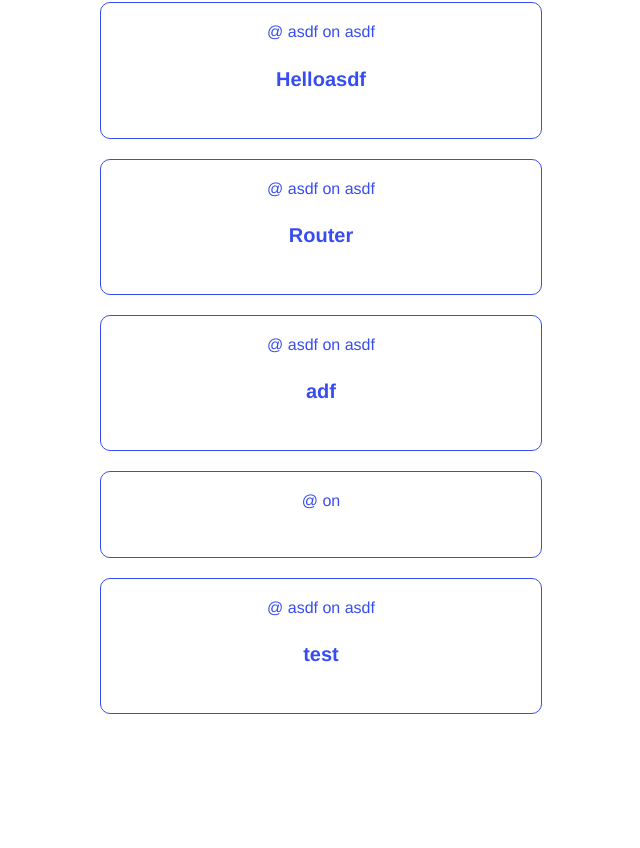
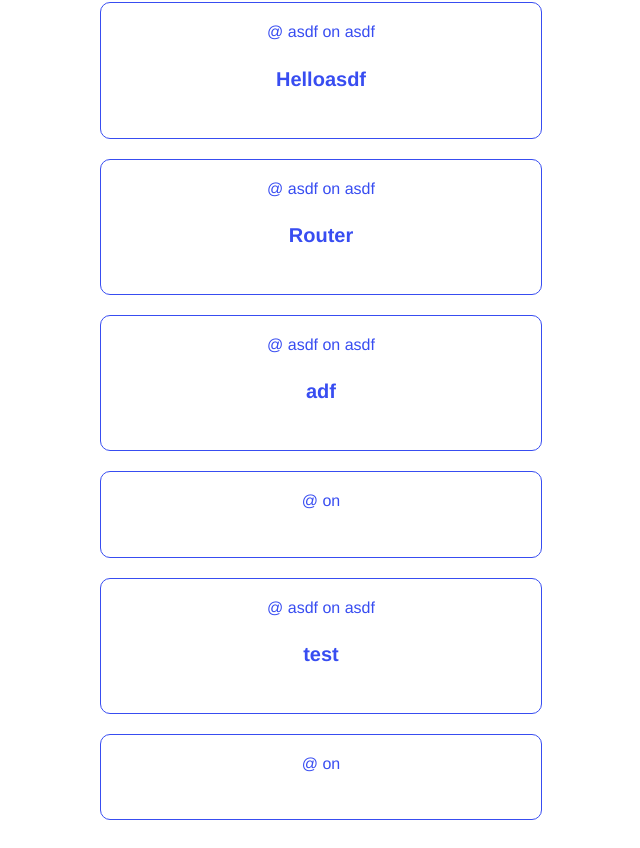
Before and after one commit to phucbm/vuex-fundamentals, a Vue app: page / in a window 1280 px wide. Shown: the part 1413-2261 px from the top of the page, without its empty margins (319-959 px from the left). Before the commit the page ends 2155 px from the top, so only its background shows below. Built offline with nearby package versions, Linux system fonts and the light colour scheme; data requests are answered from the project's data file.

Commit message:
:wrench: vuex mapState

```diff
--- a/db.json
+++ b/db.json
@@ -139,6 +139,16 @@
       "date": "asdf",
       "time": "asdf",
       "organizer": "Phuc Bui"
+    },
+    {
+      "id": "ad7a06ef-44a4-4306-9b82-9a5e36d580d9",
+      "category": "",
+      "title": "",
+      "description": "",
+      "location": "",
+      "date": "",
+      "time": "",
+      "organizer": "Phuc Bui"
     }
   ]
 }
--- a/src/store/index.js
+++ b/src/store/index.js
@@ -1,6 +1,6 @@
 import {createStore} from "vuex";
-import user from "@/store/modules/user";
-import event from "@/store/modules/event";
+import user from "@/store/modules/user.js";
+import event from "@/store/modules/event.js";
 
 export default createStore({
     modules: {user, event},
--- a/src/views/EventCreate.vue
+++ b/src/views/EventCreate.vue
@@ -45,6 +45,7 @@
 
 <script>
 import {v4 as uuidv4} from 'uuid';
+import {mapState} from "vuex";
 
 export default {
   data(){
@@ -70,12 +71,15 @@ export default {
       },
     };
   },
+  computed: {
+    ...mapState(['user'])
+  },
   methods: {
     onSubmit(){
       const event = {
         ...this.event,
         id: uuidv4(),
-        organizer: this.$store.state.user.userInfo.name
+        organizer: this.user.userInfo.name
       };
 
       this.$store.dispatch('createEvent', event)
--- a/src/views/EventDetails.vue
+++ b/src/views/EventDetails.vue
@@ -1,13 +1,15 @@
 <template>
-  <div v-if="event">
-    <h1>{{ event.title }}</h1>
-    <p>{{ event.time }} on {{ event.date }} @ {{ event.location }}</p>
-    <p>{{ event.description }}</p>
-    <p>Organized by {{ event.organizer }}</p>
+  <div v-if="event.currentEvent">
+    <h1>{{ event.currentEvent.title }}</h1>
+    <p>{{ event.currentEvent.time }} on {{ event.currentEvent.date }} @ {{ event.currentEvent.location }}</p>
+    <p>{{ event.currentEvent.description }}</p>
+    <p>Organized by {{ event.currentEvent.organizer }}</p>
   </div>
 </template>
 
 <script>
+import {mapState} from "vuex";
+
 export default {
   props: ["id"],
   created(){
@@ -20,9 +22,7 @@ export default {
         })
   },
   computed: {
-    event(){
-      return this.$store.state.event.currentEvent;
-    }
+    ...mapState(['event'])
   }
 };
 </script>
--- a/src/views/EventList.vue
+++ b/src/views/EventList.vue
@@ -1,13 +1,14 @@
 <template>
   <h1>Events for good!</h1>
   <div class="events">
-    <EventCard v-for="event in events" :key="event.id" :event="event"/>
+    <EventCard v-for="event in event.events" :key="event.id" :event="event"/>
   </div>
 </template>
 
 <script>
 // @ is an alias to /src
 import EventCard from "@/components/EventCard";
+import {mapState} from "vuex";
 
 export default {
   name: "EventList",
@@ -24,9 +25,7 @@ export default {
         })
   },
   computed: {
-    events(){
-      return this.$store.state.event.events;
-    }
+    ...mapState(['event'])
   }
 };
 </script>
```
